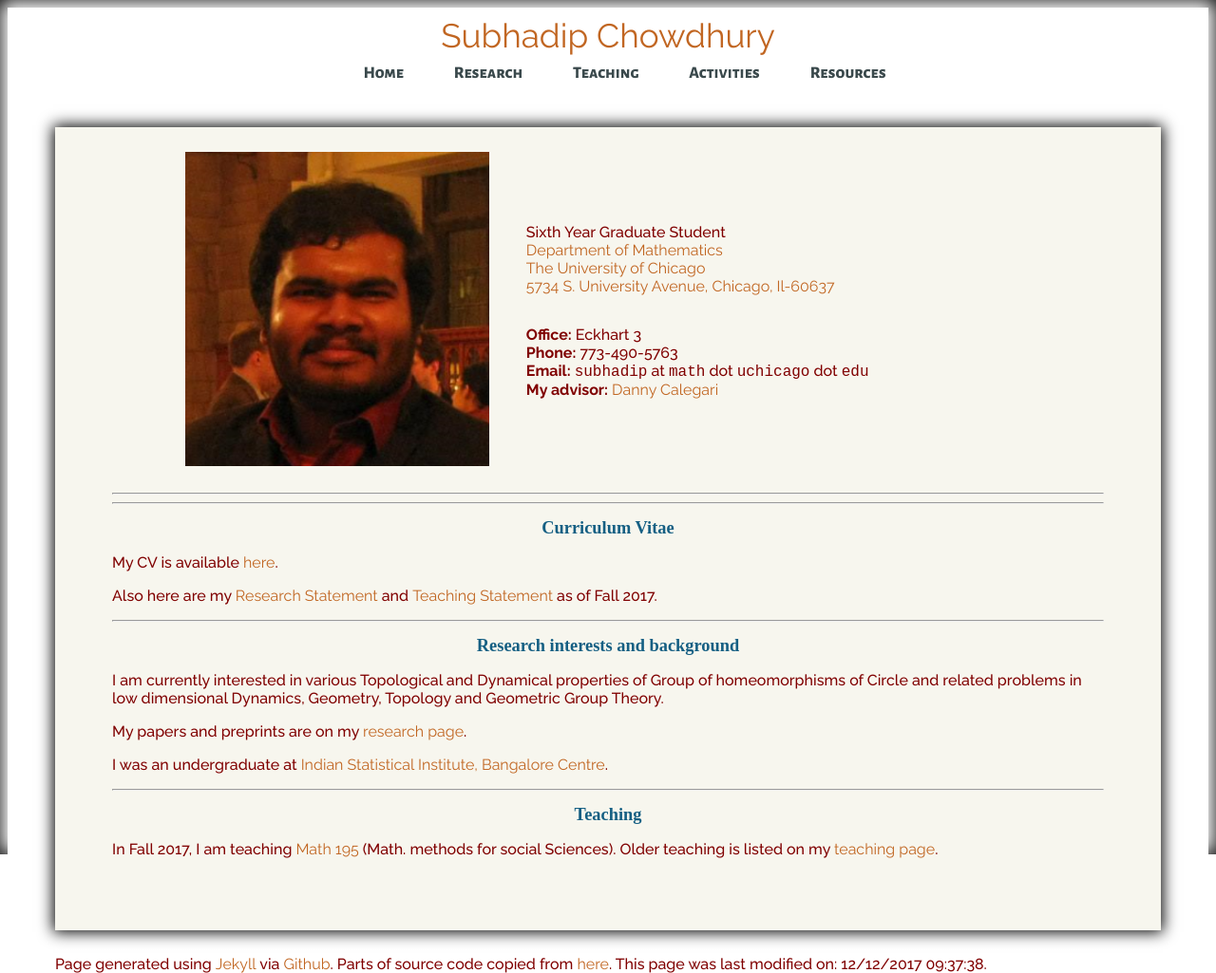
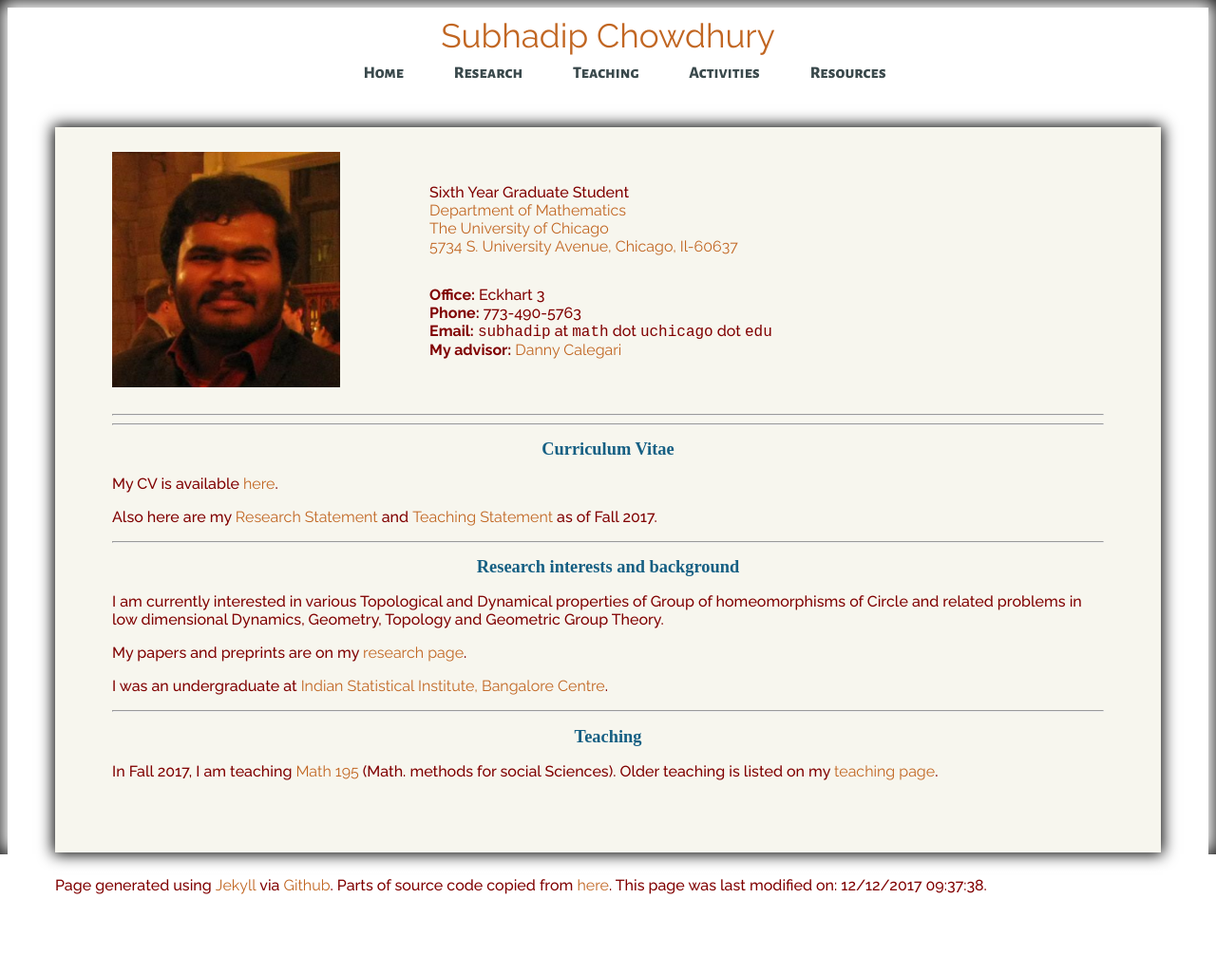
Before and after one commit to subhadipchowdhury/subhadipchowdhury.github.io, a Jekyll site: the page built from index.md, in a window 1280 px wide. Shown: the whole page at 95% size. Built offline with Jekyll 4.4.1, drawn with Linux system fonts in a browser that asks for light colours; some web fonts are replaced; after the commit the page ends 942 px from its top, so only the background shows below that.

Commit message:
Update stylesheet.scss

```diff
--- a/css/stylesheet.scss
+++ b/css/stylesheet.scss
@@ -198,9 +198,9 @@ footer {
 
 
 #mypicture {
-    width:15em;
+    width:10em;
     @media screen and (min-width: 960px) {
-        width: 20em;
+        width: 15em;
     }
     @media screen and (max-width: 480px) {
       margin-left: 0;
@@ -209,10 +209,12 @@ footer {
 
 .picture{
 	order: 1;
+	width: 40%;
 }
 
 .mail{
 	order:2;
+	width: 60%;
 	display: -webkit-box;
   	display: -moz-box;
   	display: -ms-flexbox;
```
